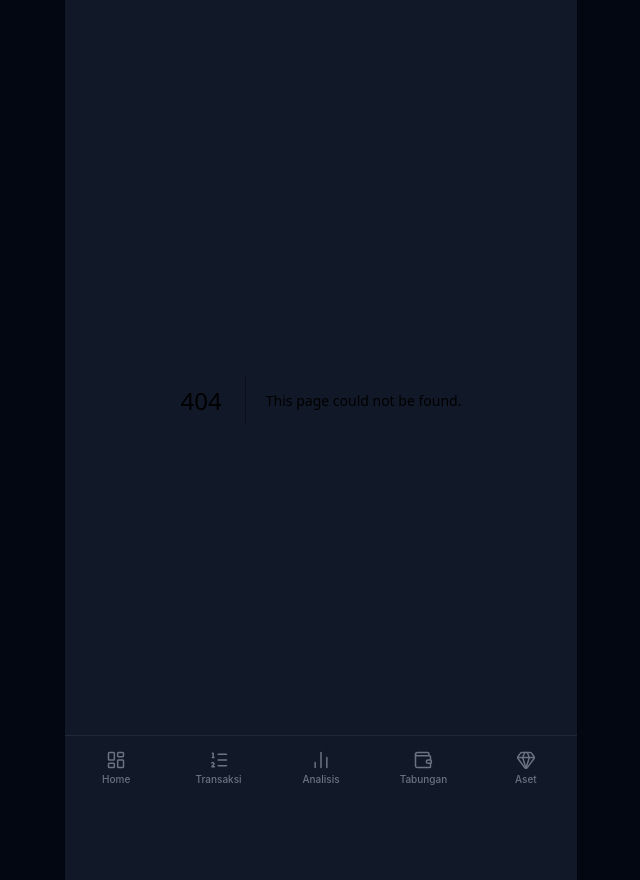
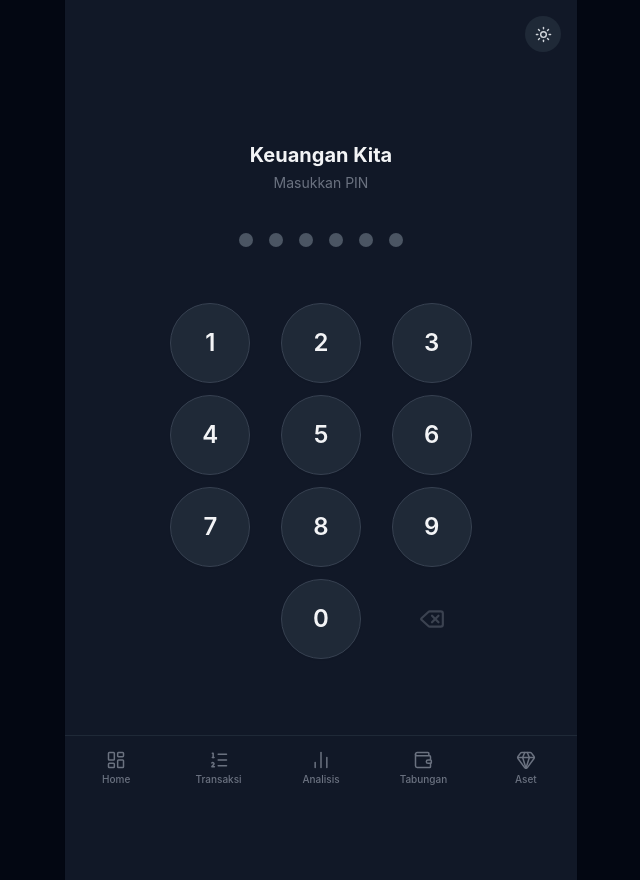
Before and after one commit to wahidfathul33/personal-finance, a Next.js app: page /auth in a window 1280 px wide. Before the commit this address had no page. Shown: the whole page, without its empty margins (319-959 px from the left). Built offline with nearby package versions, Linux system fonts and the light colour scheme.

Commit message:
feat: implement authentication middleware and PIN verification logic

```diff
--- /dev/null
+++ b/actions/auth.ts
@@ -0,0 +1,30 @@
+'use server'
+
+import { createHmac } from 'crypto'
+import { cookies } from 'next/headers'
+import { redirect } from 'next/navigation'
+
+const COOKIE_NAME = 'pf_auth'
+
+function computeToken(pin: string): string {
+  const secret = process.env.AUTH_SECRET ?? 'changeme'
+  return createHmac('sha256', secret).update(pin).digest('hex')
+}
+
+export async function verifyPin(pin: string): Promise<{ error: string } | undefined> {
+  const expected = process.env.AUTH_PIN
+  if (!expected) return { error: 'AUTH_PIN belum dikonfigurasi' }
+  if (pin !== expected) return { error: 'PIN salah' }
+
+  const token = computeToken(pin)
+  const cookieStore = await cookies()
+  cookieStore.set(COOKIE_NAME, token, {
+    httpOnly: true,
+    secure: process.env.NODE_ENV === 'production',
+    sameSite: 'lax',
+    maxAge: 60 * 60 * 24 * 30, // 30 hari
+    path: '/',
+  })
+
+  redirect('/')
+}
--- /dev/null
+++ b/app/auth/page.tsx
@@ -0,0 +1,119 @@
+'use client'
+
+import { useState, useEffect, useRef } from 'react'
+import { verifyPin } from '@/actions/auth'
+import { Delete } from 'lucide-react'
+import ThemeToggle from '@/components/ThemeToggle'
+
+const PIN_LENGTH = Number(process.env.NEXT_PUBLIC_PIN_LENGTH ?? 6)
+
+const KEYS = ['1', '2', '3', '4', '5', '6', '7', '8', '9', '', '0', 'del']
+
+export default function AuthPage() {
+  const [pin, setPin] = useState('')
+  const [error, setError] = useState('')
+  const [loading, setLoading] = useState(false)
+  const [shake, setShake] = useState(false)
+  const dotsRef = useRef<HTMLDivElement>(null)
+
+  useEffect(() => {
+    if (pin.length === PIN_LENGTH && !loading) {
+      submit(pin)
+    }
+  // eslint-disable-next-line react-hooks/exhaustive-deps
+  }, [pin])
+
+  async function submit(value: string) {
+    setLoading(true)
+    setError('')
+    const result = await verifyPin(value)
+    if (result?.error) {
+      setError(result.error)
+      setPin('')
+      setShake(true)
+      setTimeout(() => setShake(false), 400)
+    }
+    setLoading(false)
+  }
+
+  function handleKey(digit: string) {
+    if (loading || pin.length >= PIN_LENGTH) return
+    setPin((prev) => prev + digit)
+    setError('')
+  }
+
+  function handleDelete() {
+    if (loading) return
+    setPin((prev) => prev.slice(0, -1))
+    setError('')
+  }
+
+  return (
+    <div className="min-h-dvh flex flex-col items-center justify-center bg-white dark:bg-gray-900 px-8">
+      {/* Dark mode toggle */}
+      <div className="absolute top-4 right-4">
+        <ThemeToggle />
+      </div>
+
+      <div className="w-full max-w-xs flex flex-col items-center">
+        {/* Header */}
+        <div className="text-center mb-10">
+          <h1 className="text-xl font-bold text-gray-900 dark:text-gray-100">Keuangan Kita</h1>
+          <p className="text-sm text-gray-400 dark:text-gray-500 mt-1">Masukkan PIN</p>
+        </div>
+
+        {/* PIN dots */}
+        <div ref={dotsRef} className={`flex justify-center gap-4 mb-3 ${shake ? 'shake' : ''}`}>
+          {Array.from({ length: PIN_LENGTH }).map((_, i) => (
+            <div
+              key={i}
+              className={`w-3.5 h-3.5 rounded-full transition-all duration-150 ${
+                i < pin.length
+                  ? 'bg-indigo-600 scale-110'
+                  : 'bg-gray-300 dark:bg-gray-600'
+              }`}
+            />
+          ))}
+        </div>
+
+        {/* Error */}
+        <div className="h-5 mb-6">
+          {error && (
+            <p className="text-center text-xs text-rose-500 animate-fade-in-up">{error}</p>
+          )}
+        </div>
+
+        {/* Keypad */}
+        <div className="grid grid-cols-3 gap-3 w-full">
+          {KEYS.map((key, i) => {
+            if (key === '') return <div key={i} />
+
+            if (key === 'del') {
+              return (
+                <button
+                  key={i}
+                  onClick={handleDelete}
+                  disabled={loading || pin.length === 0}
+                  className="w-20 h-20 rounded-full mx-auto flex items-center justify-center text-gray-500 dark:text-gray-400 hover:bg-gray-100 dark:hover:bg-gray-800 active:scale-95 transition-all disabled:opacity-30"
+                >
+                  <Delete size={26} />
+                </button>
+              )
+            }
+
+            return (
+              <button
+                key={i}
+                onClick={() => handleKey(key)}
+                disabled={loading}
+                className="w-20 h-20 rounded-full mx-auto bg-white dark:bg-gray-800 border border-gray-200 dark:border-gray-700 text-2xl font-semibold text-gray-800 dark:text-gray-100 hover:bg-indigo-50 dark:hover:bg-indigo-900/20 hover:border-indigo-300 dark:hover:border-indigo-700 active:scale-95 transition-all shadow-sm disabled:opacity-50"
+              >
+                {key}
+              </button>
+            )
+          })}
+        </div>
+      </div>
+    </div>
+  )
+}
--- a/app/globals.css
+++ b/app/globals.css
@@ -8,6 +8,17 @@
 }
 .animate-fade-in-up {
   animation: fade-in-up 0.2s ease-out;
+}
+
+@keyframes shake {
+  0%, 100% { transform: translateX(0); }
+  20%       { transform: translateX(-8px); }
+  40%       { transform: translateX(8px); }
+  60%       { transform: translateX(-6px); }
+  80%       { transform: translateX(6px); }
+}
+.shake {
+  animation: shake 0.35s ease-out;
 }
 
 @keyframes shimmer {
```
Also changed, not shown: middleware.ts (added, +41 -0 lines).
